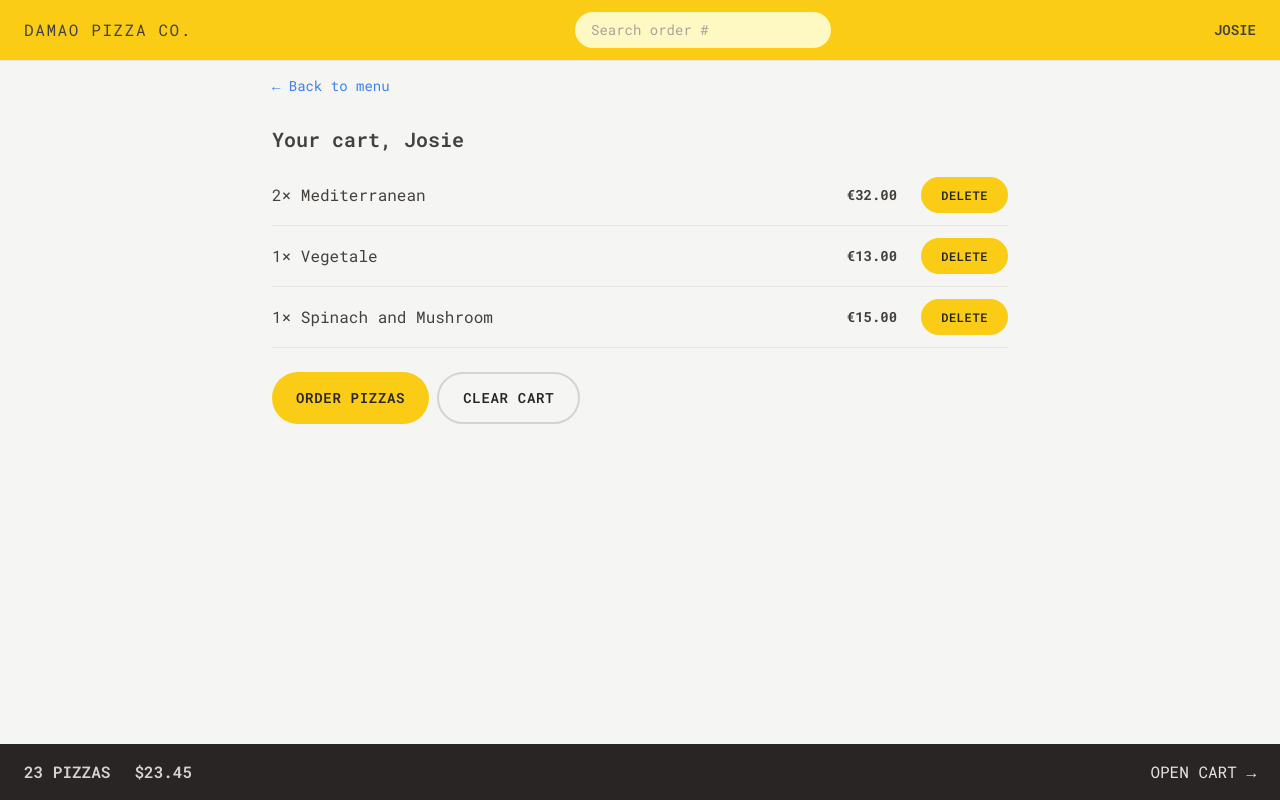
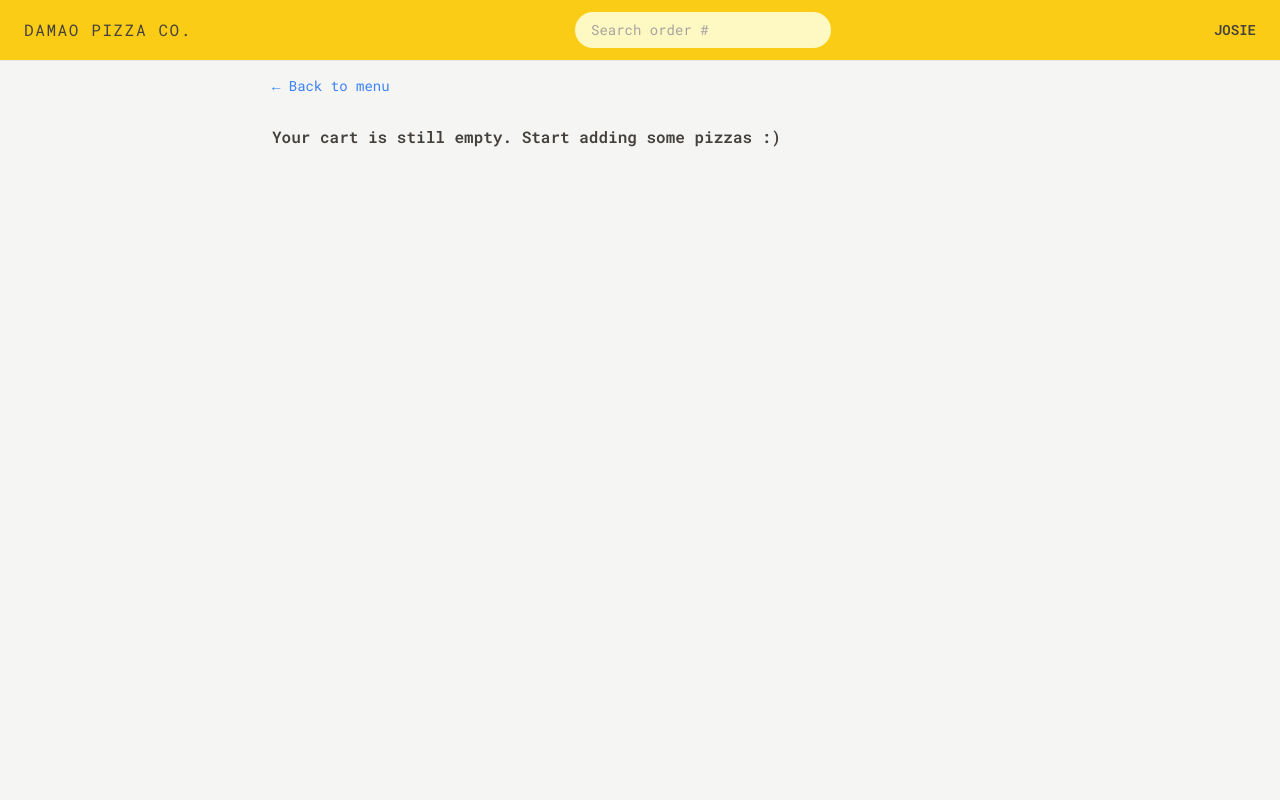
Before and after one commit to JosieWei2023/damao-pizza, a React (Vite) app: page /cart in a window 1280 px wide. Built offline with nearby package versions, Linux system fonts and the light colour scheme.

Commit message:
Refactor cart and user components

```diff
--- a/src/features/cart/Cart.jsx
+++ b/src/features/cart/Cart.jsx
@@ -1,36 +1,20 @@
 import LinkButton from '../../ui/LinkButton';
 import Button from '../../ui/Button';
 import CartItem from './CartItem';
-import { useSelector } from 'react-redux';
+import { useDispatch, useSelector } from 'react-redux';
+import { clearCart, getCart } from './cartSlice';
+import { getUsername } from '../user/userSlice';
+import EmptyCart from './EmptyCart';
 
-const fakeCart = [
-  {
-    pizzaId: 12,
-    name: 'Mediterranean',
-    quantity: 2,
-    unitPrice: 16,
-    totalPrice: 32,
-  },
-  {
-    pizzaId: 6,
-    name: 'Vegetale',
-    quantity: 1,
-    unitPrice: 13,
-    totalPrice: 13,
-  },
-  {
-    pizzaId: 11,
-    name: 'Spinach and Mushroom',
-    quantity: 1,
-    unitPrice: 15,
-    totalPrice: 15,
-  },
-];
 
 function Cart() {
-  const cart = fakeCart;
+  const cart = useSelector(getCart);
    // read the username from the Redux store
-   const username = useSelector((state)=>state.user.username);
+   const username = useSelector(getUsername);
+   // dispatch the action when the button is clicked
+   const dispatch = useDispatch();
+
+  if (!cart.length) {return <EmptyCart/>}
 
   return (
     <div className='px-4 py-3'>
@@ -40,11 +24,11 @@ function Cart() {
 
       <h2 className='mt-7 text-xl font-semibold'>Your cart, {username}</h2>
 
-      <ul className='mt-3 divide-y divide-stone-200 border-b'>{cart.map(item => <CartItem item={item} key={item.key}/>)}</ul>
+      <ul className='mt-3 divide-y divide-stone-200 border-b'>{cart.map(item => <CartItem item={item} key={item.id}/>)}</ul>
 
       <div className='mt-6 space-x-2'>
         <Button to='/order/new' type='primary'>Order pizzas</Button>
-        <Button type="secondary">Clear cart</Button>
+        <Button type="secondary" onClick={()=>dispatch(clearCart())}>Clear cart</Button>
 
       </div>
     </div>
--- a/src/features/cart/CartItem.jsx
+++ b/src/features/cart/CartItem.jsx
@@ -1,5 +1,7 @@
-import Button from "../../ui/Button";
+/* eslint-disable react/prop-types */
 import { formatCurrency } from "../../utils/helpers";
+import DeleteItem from "./DeleteItem";
+import UpdateItemQuantity from "./UpdateItemQuantity";
 function CartItem({ item }) {
   const { pizzaId, name, quantity, totalPrice } = item;
 
@@ -10,7 +12,8 @@ function CartItem({ item }) {
       </p>
       <div className="flex items-center justify-between sm:gap-6">
         <p className="text-sm font-bold">{formatCurrency(totalPrice)}</p>
-        <Button type='small'>Delete</Button>
+        <UpdateItemQuantity pizzaId={pizzaId}></UpdateItemQuantity>
+        <DeleteItem pizzaId={pizzaId} ></DeleteItem>
       </div>
     </li>
   );
--- a/src/features/cart/CartOverview.jsx
+++ b/src/features/cart/CartOverview.jsx
@@ -1,11 +1,20 @@
+import { useSelector } from 'react-redux';
 import { Link } from 'react-router-dom';
+import { getTotalCartPrice, getTotalCartQuantity } from './cartSlice';
+import { formatCurrency } from '../../utils/helpers';
 
 function CartOverview() {
+  const totalCartQuantity = useSelector(getTotalCartQuantity);
+  const totalCartPrice = useSelector(getTotalCartPrice);
+
+  if (!totalCartQuantity) return null;
+
   return (
+
     <div className="flex items-center justify-between bg-stone-800 px-4 py-4 text-sm uppercase text-stone-200 sm:px-6 md:text-base">
       <p className="space-x-4 font-semibold text-stone-300 sm:space-x-6">
-        <span>23 pizzas</span>
-        <span>$23.45</span>
+        <span>{totalCartQuantity} pizzas</span>
+        <span>{formatCurrency(totalCartPrice)}</span>
       </p>
       <Link to="/cart">Open cart &rarr;</Link>
     </div>
--- /dev/null
+++ b/src/features/cart/DeleteItem.jsx
@@ -0,0 +1,13 @@
+/* eslint-disable react/prop-types */
+import { useDispatch } from "react-redux";
+import Button from "../../ui/Button"
+import { deleteItem } from "./cartSlice";
+
+function DeleteItem({pizzaId}) {
+    const dispatch = useDispatch();
+    return (
+        <Button type="small" onClick={()=> dispatch(deleteItem(pizzaId))}>Delete</Button>
+    )
+}
+
+export default DeleteItem;
--- a/src/features/cart/EmptyCart.jsx
+++ b/src/features/cart/EmptyCart.jsx
@@ -1,11 +1,14 @@
-import { Link } from 'react-router-dom';
+import LinkButton from "../../ui/LinkButton";
+
 
 function EmptyCart() {
   return (
-    <div>
-      <Link to="/menu">&larr; Back to menu</Link>
+    <div className="px-4 py-3">
+      <LinkButton to="/menu">
+        &larr; Back to menu
+      </LinkButton>
 
-      <p>Your cart is still empty. Start adding some pizzas :)</p>
+      <p className="mt-7 font-semibold">Your cart is still empty. Start adding some pizzas :)</p>
     </div>
   );
 }
--- /dev/null
+++ b/src/features/cart/UpdateItemQuantity.jsx
@@ -0,0 +1,18 @@
+import { useDispatch, useSelector } from 'react-redux'
+import Button from '../../ui/Button'
+import { decreaseItemQuantity, getCurrentQuantityById, increaseItemQuantity } from './cartSlice';
+/* eslint-disable react/prop-types */
+function UpdateItemQuantity({ pizzaId}) {
+    const dispatch = useDispatch();
+    const currentQuantity = useSelector(getCurrentQuantityById(pizzaId));
+
+    return (
+        <div className='flex gap-2 items-center'>
+            <Button type="round" onClick={() => dispatch(decreaseItemQuantity(pizzaId))}>-</Button>
+            <span className='text-sm font-medium'>{currentQuantity}</span>
+            <Button type="round" onClick={() => dispatch(increaseItemQuantity(pizzaId))}>+</Button>
+        </div>
+    )
+}
+
+export default UpdateItemQuantity
--- /dev/null
+++ b/src/features/cart/cartSlice.js
@@ -0,0 +1,56 @@
+import { createSlice } from "@reduxjs/toolkit";
+
+const initialState = {
+    cart: [], }
+
+
+const cartSlice = createSlice({
+    name: 'cart',
+    initialState,
+    reducers:{
+        addItem(state, action){
+            // payload = newItem
+            state.cart.push(action.payload)
+        },
+        deleteItem(state, action){
+            // payload = pizzaId
+            state.cart = state.cart.filter(item => item.pizzaId !== action.payload)
+        },
+        increaseItemQuantity(state, action){
+            // payload = pizzaId
+            const item = state.cart.find(item => item.pizzaId === action.payload);
+            item.quantity++;
+            item.totalPrice = item.quantity * item.unitPrice;
+
+        },
+        decreaseItemQuantity(state, action){
+            // payload = pizzaId
+            const item = state.cart.find(item => item.pizzaId === action.payload);
+            item.quantity--;
+            item.totalPrice = item.quantity * item.unitPrice;
+
+            if (item.quantity === 0) {
+                // caseReducers are functions that take the current state and an action object, and handle the action by mutating the state as appropriate.
+                cartSlice.caseReducers.deleteItem(state, action);
+            }
+        },
+        clearCart(state){
+            state.cart = [];
+        },
+    }
+})
+
+// export action creators
+export const {addItem, deleteItem, increaseItemQuantity, decreaseItemQuantity, clearCart} = cartSlice.actions
+
+// export reducer to store
+export default cartSlice.reducer;
+
+// export selectors
+export const getCart = (state) => state.cart.cart;
+
+export const getTotalCartQuantity = (state) => state.cart.cart.reduce((acc, item) => acc + item.quantity, 0);
+
+export const getTotalCartPrice = (state) => state.cart.cart.reduce((acc, item) => acc + item.totalPrice, 0);
+
+export const getCurrentQuantityById = id => state => state.cart.cart.find(item => item.pizzaId === id)?.quantity ?? 0;
--- a/src/features/user/userSlice.js
+++ b/src/features/user/userSlice.js
@@ -39,5 +39,7 @@ const userSlice = createSlice({
 // step 2: export the actions
 export const { updateName } = userSlice.actions;
 
+export const getUsername = (state) => state.user.username;
+
 // step 3: export the reducer
 export default userSlice.reducer;
--- a/src/store.js
+++ b/src/store.js
@@ -1,10 +1,11 @@
 import { configureStore } from "@reduxjs/toolkit";
 import userReducer from "./features/user/userSlice";
-
+import cartReducer from "./features/cart/cartSlice";
 // step 4: create the store
 const store = configureStore({
     reducer: {
         user: userReducer,
+        cart: cartReducer,
     },
 });
 
--- a/src/ui/Button.jsx
+++ b/src/ui/Button.jsx
@@ -1,17 +1,29 @@
 import { Link } from "react-router-dom"
 // eslint-disable-next-line
-function Button({ children, disabled, to, type}) {
+function Button({ children, disabled, to, type, onClick}) {
 
     const base = "text-sm focus:yellow-300 inline-block rounded-full bg-yellow-400 font-semibold uppercase tracking-wider text-stone-800 transition-colors duration-300 hover:bg-yellow-300 focus:bg-yellow-300 focus:outline-none focus:ring focus:ring-yellow-300 focus:ring-offset-2 disabled:cursor-not-allowed disabled:opacity-50"
 
     const styles = {
         primary: base + ' px-4 py-3 md:px-6 sm:py-4',
         small: base + ' px-4 py-2 md:px-5 sm:py-2.5 text-xs',
+        round: base + ' px-2.5 py-1 md:px-3.5 sm:py-2 text-sm',
         secondary: "text-sm inline-block rounded-full border-2 border-stone-300 font-semibold uppercase tracking-wider text-stone-800 transition-colors text-stone-400 duration-300 hover:bg-stone-300 hover:text-stone-800 focus:text-stone-800 focus:bg-stone-200 focus:outline-none focus:ring focus:ring-stone-200 focus:ring-offset-2 disabled:cursor-not-allowed disabled:opacity-50 px-4 py-2.5 md:px-6 sm:py-3.5"
     }
 
     if (to)
     return <Link to={to} className={styles[type]}>{children}</Link>
+
+    if (onClick) {
+        return (
+            <button
+                onClick={onClick}
+                disabled={disabled}
+                className={styles[type]}>
+                    {children}
+            </button>
+        )
+    }
 
     return (
         <button
```
Also changed, not shown: src/features/menu/MenuItem.jsx (+24 -3 lines).
